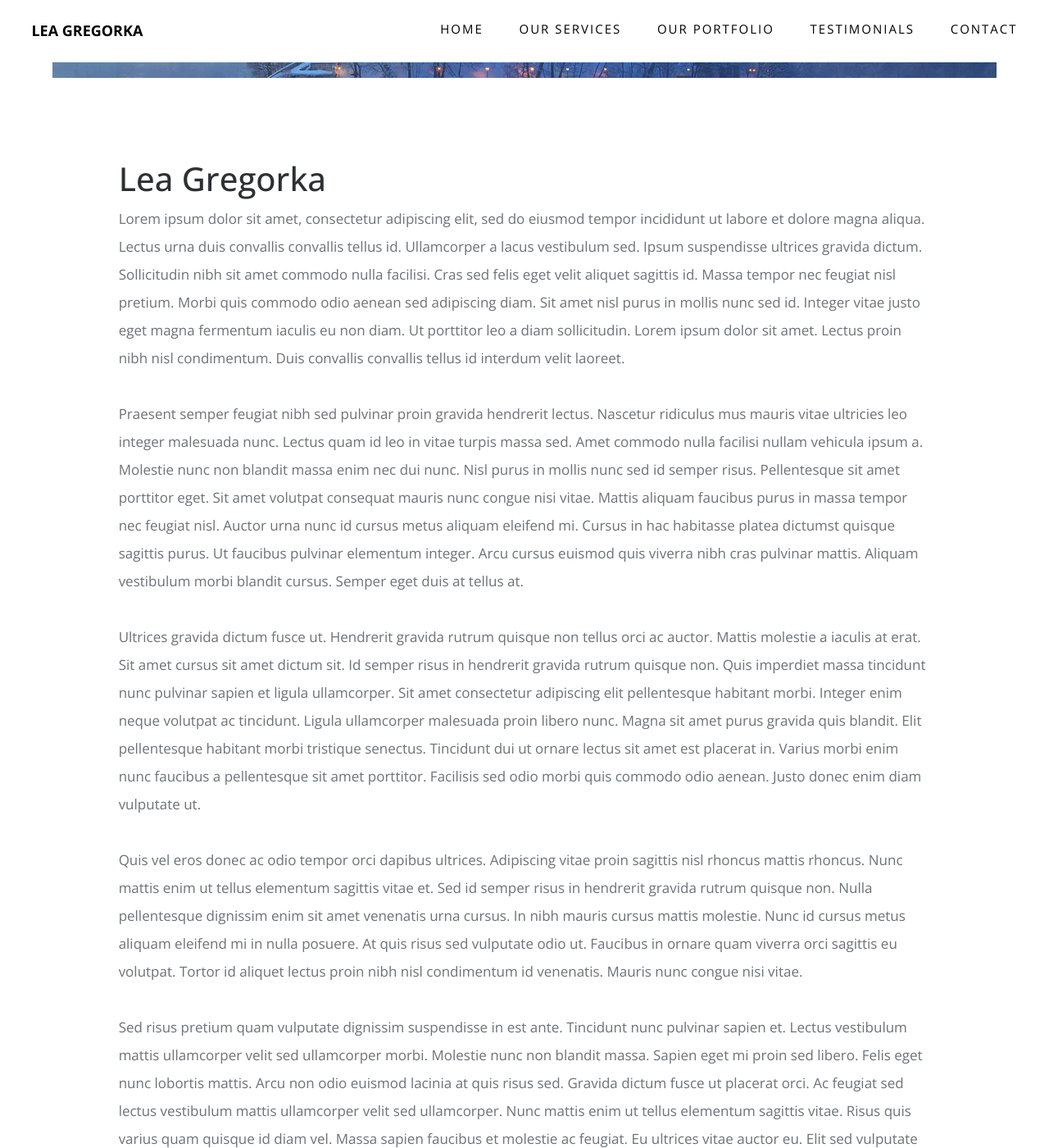
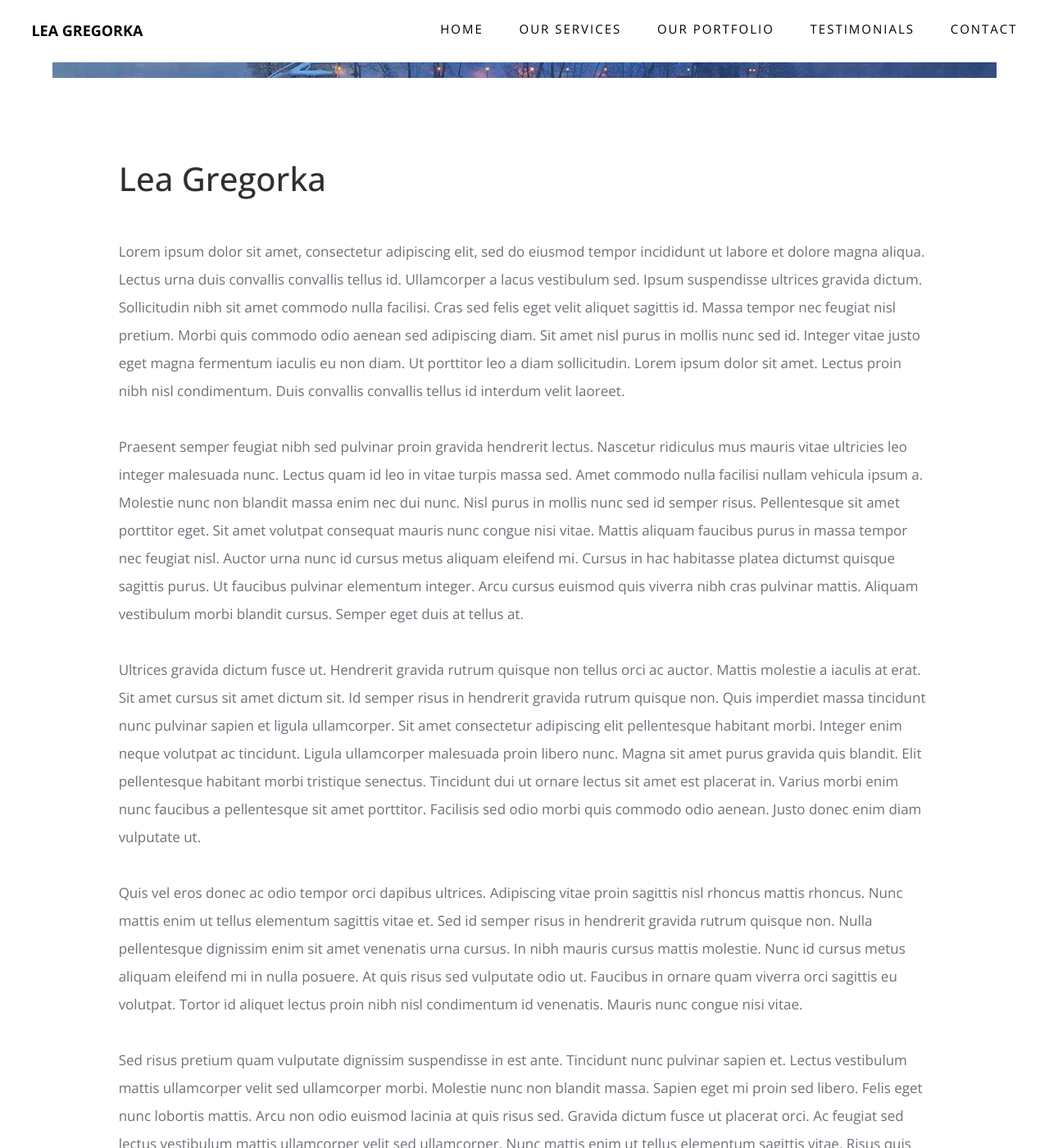
Before and after one commit to leagregorka/leagregorka.github.io, a Jekyll site: the page built from index.md, in a window 1280 px wide and 1400 px high, scrolled down 355 px. Shown: the whole window at 82% size. Built offline with Jekyll 4.4.1, drawn with Linux system fonts in a browser that asks for light colours; nearby versions of some CDN libraries; our own code applies the rules of GitHub Pages for plain Markdown files.

Commit message:
Added padding to each title on the website

```diff
--- a/assets/css/main.css
+++ b/assets/css/main.css
@@ -573,3 +573,7 @@ ul li {
     background-size: cover;
     background-position: center;
 }
+
+h2 {
+    padding-bottom: 40px;
+}
```
